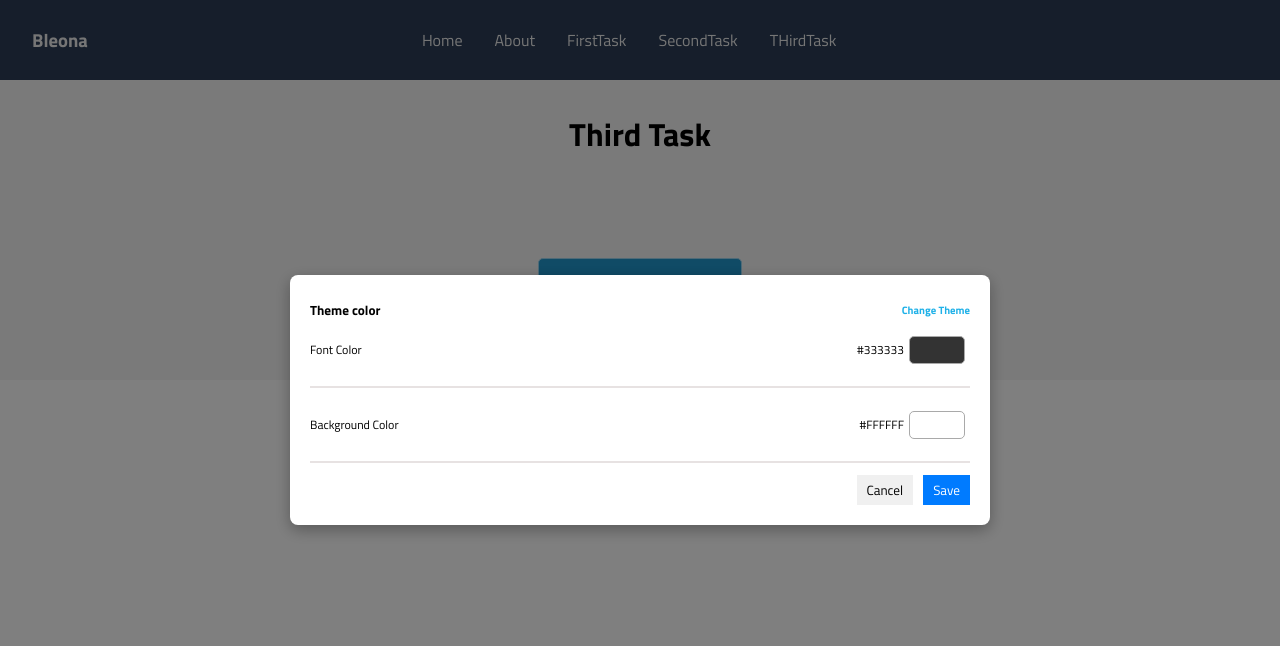
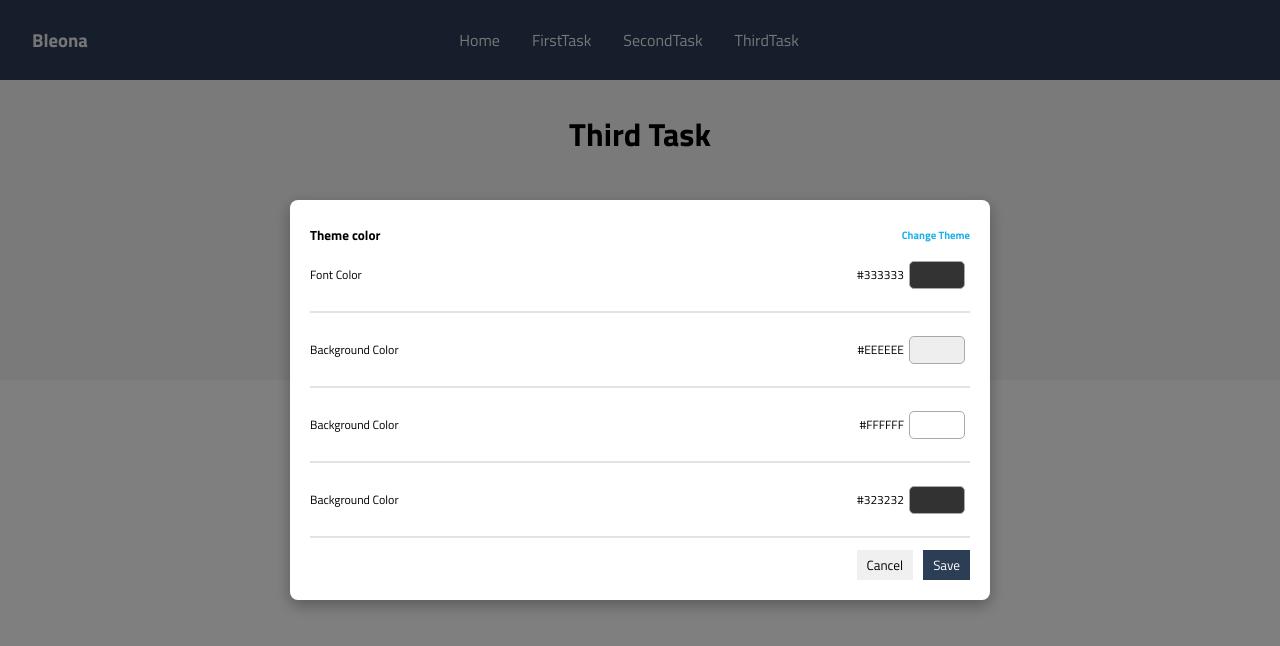
Before and after one commit to BleonaZeqiri/React_js, a React (Create React App) app: page /third-task in a window 1280 px wide. Both pictures are taken after a click on the button "Open Modal". Shown: the top 646 px of the page. Built offline with nearby package versions, Linux system fonts and the light colour scheme.

Commit message:
Fixed error

```diff
--- a/src/components/Modal/Modal.css
+++ b/src/components/Modal/Modal.css
@@ -61,7 +61,7 @@
 }
 
 .confirmBtn {
-  background: #007bff;
+  background: #2c3d56;
   color: white;
 }
 .body-content,
@@ -81,8 +81,8 @@
   width: 204px;
   height: 53px;
   color: white;
-  background: #2096cc;
-  border: 1px solid #9dd5ef;
+  background: #2c3d56;
+  border: 1px solid white;
   border-radius: 5px;
   font-size: 15px;
   cursor: pointer;
--- a/src/components/Modal/Modal.jsx
+++ b/src/components/Modal/Modal.jsx
@@ -5,7 +5,6 @@ import "../Modal/Modal.css";
 const Modal = () => {
   const [openModal, setOpenModal] = useState(false);
 
-  // Define the modals data
   const modalsData = [
     {
       paragraph: "Font Color",
@@ -13,7 +12,15 @@ const Modal = () => {
     },
     {
       paragraph: "Background Color",
+      background: "#EEEEEE",
+    },
+    {
+      paragraph: "Background Color",
       background: "#FFFFFF",
+    },
+    {
+      paragraph: "Background Color",
+      background: "#323232",
     },
   ];
 
--- a/src/components/Navbar/Navbar.css
+++ b/src/components/Navbar/Navbar.css
@@ -60,7 +60,7 @@ nav {
 
   header nav {
     position: fixed;
-    top: -100vh;
+    top: 0;
     left: 0;
     height: 100%;
     width: 100%;
@@ -70,11 +70,12 @@ nav {
     justify-content: center;
     gap: 1.5rem;
     background-color: #2c3d56;
-    transition: 1s;
+    transition: transform 0.3s ease;
+    transform: translateY(-100%);
   }
 
   header .responsive_nav {
-    transform: translateY(100vh);
+    transform: translateY(0);
   }
 
   nav .nav-close-btn {
--- a/src/components/Navbar/Navbar.jsx
+++ b/src/components/Navbar/Navbar.jsx
@@ -21,9 +21,9 @@ function Navbar() {
         <Link to="/" onClick={closeNavbar}>
           Home
         </Link>
-        <Link to="/about" onClick={closeNavbar}>
+        {/* <Link to="/about" onClick={closeNavbar}>
           About
-        </Link>
+        </Link> */}
         <Link to="/first-task" onClick={closeNavbar}>
           FirstTask
         </Link>
@@ -31,7 +31,7 @@ function Navbar() {
           SecondTask
         </Link>
         <Link to="/third-task" onClick={closeNavbar}>
-          THirdTask
+          ThirdTask
         </Link>
         <button className="nav-btn nav-close-btn" onClick={showNavbar}>
           <FaTimes />
```
